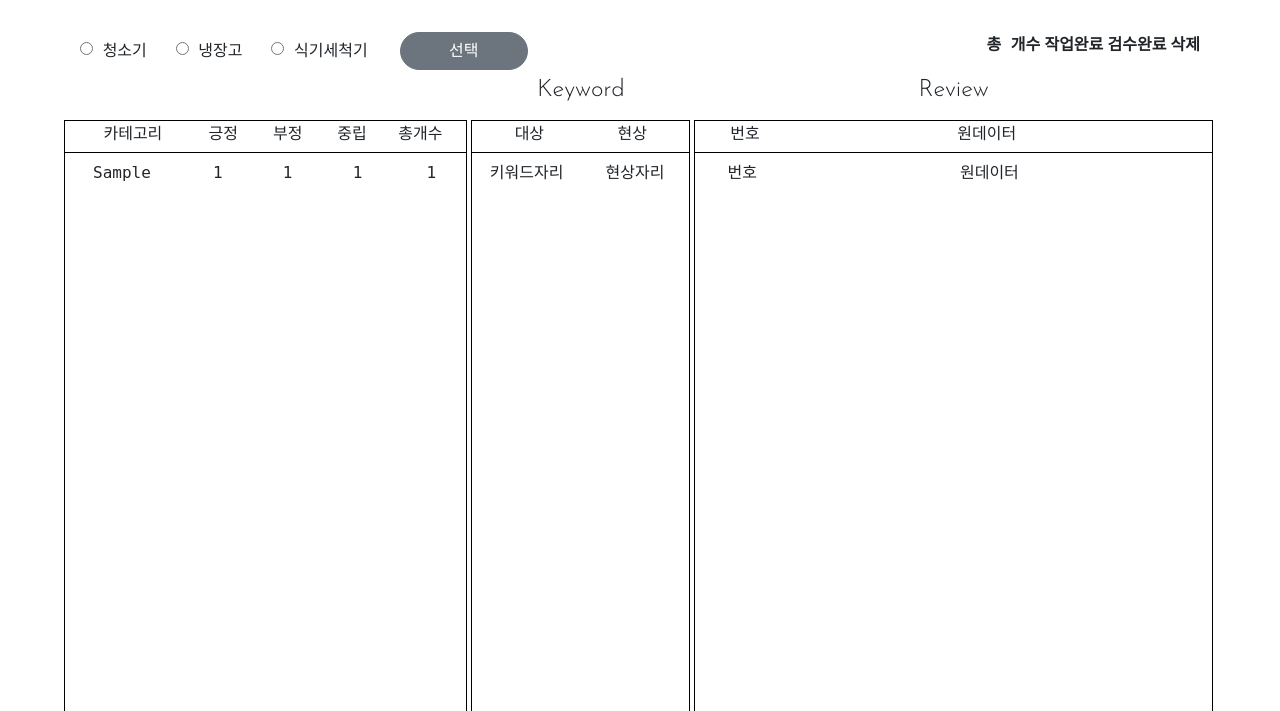
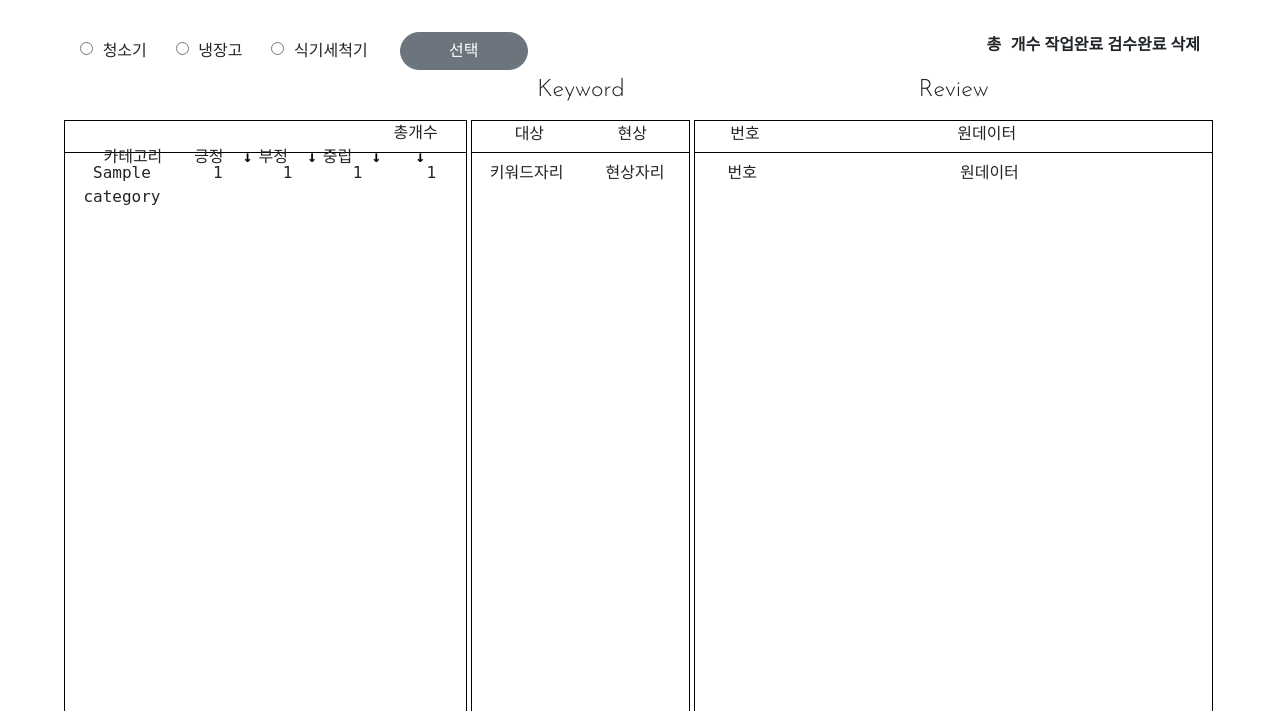
Before and after one commit to zzuzzu0205/Lightsail, a Django app: template mainapp/templates/mainapp/workstatus.html in a window 1280 px wide. Shown: the part 85-796 px from the top of the page. Run offline with Django 4.2, Linux system fonts and the light colour scheme; tables that the repository leaves empty hold one stand-in row (values such as "Sample post"); the template is opened without the code that fills it: values that come from a table or form of the project are taken from there, most other values are stand-ins (such as "Sample title", 1, 10 or a date in 2020); some libraries are stand-ins or nearby versions; some web fonts are replaced.

Commit message:
개수별 오름차순 정렬

```diff
--- a/mainapp/templates/mainapp/workstatus.html
+++ b/mainapp/templates/mainapp/workstatus.html
@@ -55,7 +55,22 @@
         vertical-align: top;
         font-family: 'Nanum Gothic Coding', monospace;
     }
+
+    .sort{
+        display: inline-block;
+    }
+
+    .sort input[type=submit]{
+        width: 1rem;
+
+    }
 </style>
+
+<script>
+function chk_form(form_name) {
+document.getElementById(form_name).submit();
+}
+</script>
 
 <div style="height: 44rem; width: 100%; display: flex; justify-content: center;">
 <!--    전체-->
@@ -93,19 +108,41 @@
 <!--                표 속성-->
                 <div class="bot_line">
                     <div class="data_label" style="width: 28%">카테고리</div>
-                    <div class="data_label" style="width: 15%">긍정</div>
-                    <div class="data_label" style="width: 15%">부정</div>
-                    <div class="data_label" style="width: 15%">중립</div>
-                    <div class="data_label" style="width: 17%">총개수</div>
+                    <div class="data_label" style="width: 15%">긍정
+                        <form method="post" class="sort" id="positive_sort">
+                            {% csrf_token %}
+                            <input type="hidden" name="sort" value="positive">
+                        </form>
+                        <a href="#" onclick="return chk_form('positive_sort')">↓</a>
+                    </div>
+                    <div class="data_label" style="width: 15%">부정
+                        <form method="post" class="sort" id="negative_sort">
+                            {% csrf_token %}
+                            <input type="hidden" name="sort" value="negative">
+                        </form>
+                        <a href="#" onclick="return chk_form('negative_sort')">↓</a>
+                    </div>
+                    <div class="data_label" style="width: 15%">중립
+                        <form method="post" class="sort" id="neutral_sort">
+                            {% csrf_token %}
+                            <input type="hidden" name="sort" value="neutral">
+                        </form>
+                        <a href="#" onclick="return chk_form('neutral_sort')">↓</a>
+                    </div>
+                    <div class="data_label" style="width: 17%">총개수
+                        <form method="post" class="sort" id="everything_sort">
+                            {% csrf_token %}
+                            <input type="hidden" name="sort" value="everything">
+                        </form>
+                        <a href="#" onclick="return chk_form('everything_sort')">↓</a>
+                    </div>
                 </div>
 <!--                제품군에 맞는 카테고리와 개수-->
                 <div class="date_space">
                     <div class="date_space_cut" style="width: 28%;">
-                        {% if category_detail %}
-                            {% for status_category in category_detail %}
-                            <p>{{ status_category.category_middle }}</p>
-                            {% endfor %}
-                        {% endif %}
+                        {% for category in category_detail_list %}
+                        <p>{{ category }}</p>
+                        {% endfor %}
                     </div>
                     <!-- 긍정 개수 -->
                     <div class="date_space_cut" style="width: 15%;">
```
Also changed, not shown: mainapp/views.py (+46 -11 lines).
